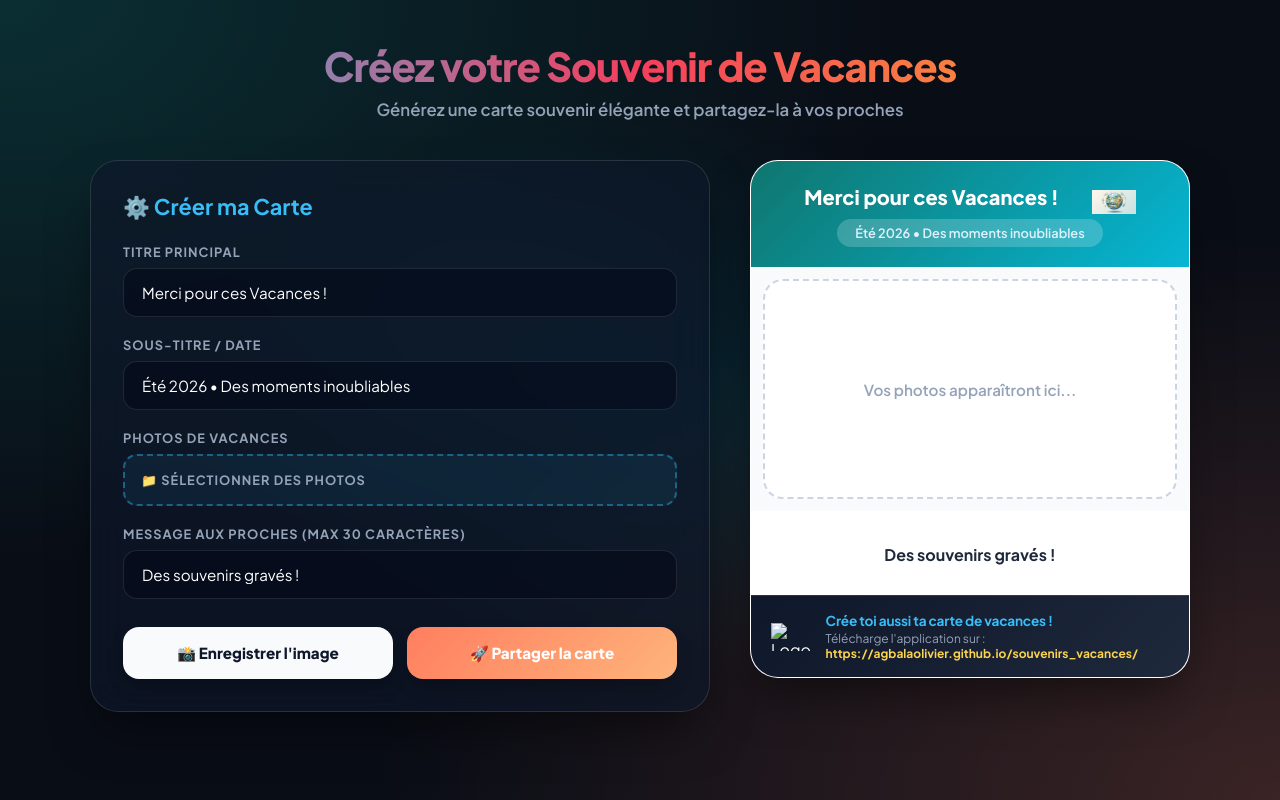
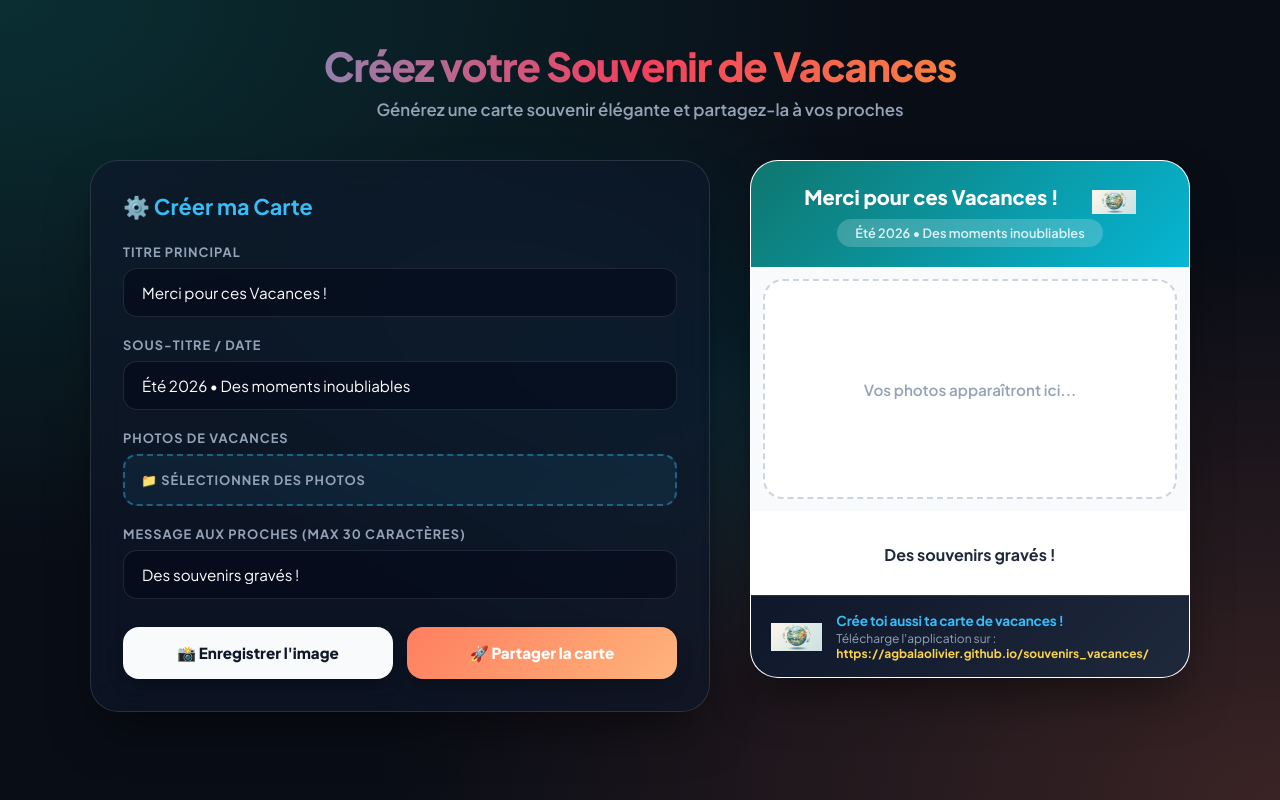
Before and after one commit to agbalaolivier/souvenirs_vacances, a plain HTML site: page index.html in a window 1280 px wide. Drawn offline with nearby package versions, Linux system fonts and the light colour scheme.

Commit message:
logo dans html

```diff
--- a/index.html
+++ b/index.html
@@ -82,7 +82,7 @@
                     <div class="title-wrapper" style="display: flex; align-items: center; justify-content: center; gap: 8px;">
                         <h3 id="outTitle">Merci pour ces Vacances !</h3>
                         <!-- LOGO STATIQUE (Ajustez le src si votre image est dans un dossier comme assets/logo.png) -->
-                        <img src="icons/app_logo.jpg" alt="Logo" class="static-logo" style="height: 24px; width: auto;">
+                        <img src="./icons/app_logo.jpg" alt="Logo" class="static-logo" style="height: 24px; width: auto;">
                     </div>
                     <p id="outSubtitle">Été 2026 • Des moments inoubliables</p>
                 </header>
@@ -108,7 +108,7 @@
                 <footer class="app-promo-footer">
                     <div class="promo-content">
                         <!-- LOGO STATIQUE EN BAS -->
-                        <img src="app_logo.jpg" alt="Logo" class="promo-icon-img" style="height: 28px; width: auto;">
+                        <img src="./icons/app_logo.jpg" alt="Logo" class="promo-icon-img" style="height: 28px; width: auto;">
                         <div class="promo-text">
                             <strong>Crée toi aussi ta carte de vacances !</strong>
                             <p>Télécharge l'application sur : <span>https://agbalaolivier.github.io/souvenirs_vacances/</span></p>
```
